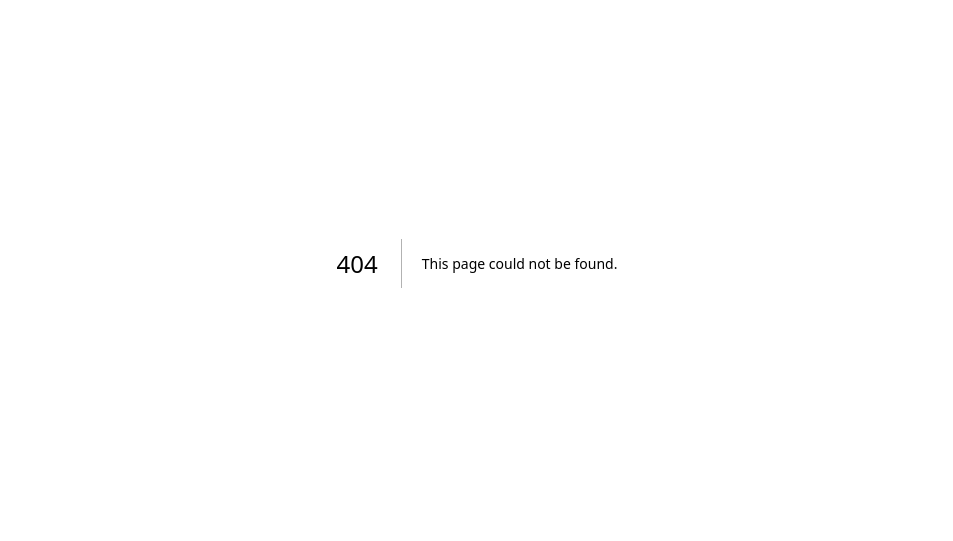
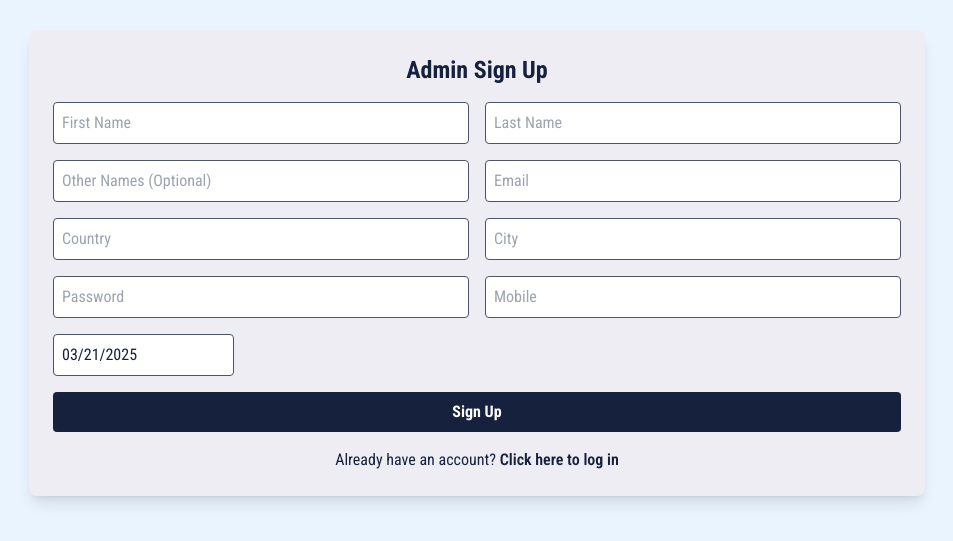
Before and after one commit to Priscilla-Odame/dv-fe, a Next.js app: page /auth/admin/register in a window 1280 px wide. Before the commit this address had no page. Shown: the part 137-678 px from the top of the page, without its empty margins (163-1116 px from the left). Built offline with nearby package versions, Linux system fonts and the light colour scheme; a web font is replaced by a local one.

Commit message:
update gitignore and make new path for register admin

```diff
--- /dev/null
+++ b/app/auth/admin/register/page.tsx
@@ -0,0 +1,173 @@
+"use client";
+import { registerAdminFxn } from "@/hooks/auth.hooks";
+import { SignUpFormData } from "@/types/iauth";
+import { Formik, Form, Field, ErrorMessage } from "formik";
+import { useState } from "react";
+import Link from "next/link";
+import DatePicker from "react-datepicker"; // Import react-datepicker
+import "react-datepicker/dist/react-datepicker.css"; // Import the CSS
+
+export default function SignUp() {
+  const initialValues = {
+    firstName: "",
+    lastName: "",
+    otherNames: "",
+    email: "",
+    country: "",
+    current_location: "",
+    password: "",
+    mobile: "",
+    birth_date: new Date(),
+  };
+
+  const [loading, setLoading] = useState(false);
+
+  const onSubmit = (values: SignUpFormData) => {
+    setLoading(true);
+    registerAdminFxn(values);
+    setTimeout(() => setLoading(false), 2000); // Simulate API delay
+  };
+
+  return (
+    <div className="flex items-center justify-center min-h-screen bg-[#e9f4fe] p-4">
+      <div className="w-full max-w-4xl bg-[#eeedf3] p-6 rounded-lg shadow-lg text-[#16213e]">
+        <h2 className="text-2xl font-bold text-center text-[#16213e] mb-4">
+          Admin Sign Up
+        </h2>
+        <Formik initialValues={initialValues} onSubmit={onSubmit}>
+          {({ isSubmitting, setFieldValue, values }) => (
+            <Form className="grid grid-cols-2 gap-4">
+              <div className="col-span-1">
+                <Field
+                  name="firstName"
+                  placeholder="First Name"
+                  className="w-full p-2 bg-white border border-gray-600 rounded text-[#16213e]"
+                />
+                <ErrorMessage
+                  name="firstName"
+                  component="p"
+                  className="text-red-400"
+                />
+              </div>
+
+              <div className="col-span-1">
+                <Field
+                  name="lastName"
+                  placeholder="Last Name"
+                  className="w-full p-2 bg-white border border-gray-600 rounded text-[#16213e]"
+                />
+                <ErrorMessage
+                  name="lastName"
+                  component="p"
+                  className="text-red-400"
+                />
+              </div>
+
+              <div className="col-span-1">
+                <Field
+                  name="otherNames"
+                  placeholder="Other Names (Optional)"
+                  className="w-full p-2 bg-white border border-gray-600 rounded text-[#16213e]"
+                />
+              </div>
+
+              <div className="col-span-1">
+                <Field
+                  type="email"
+                  name="email"
+                  placeholder="Email"
+                  className="w-full p-2 bg-white border border-gray-600 rounded text-[#16213e]"
+                />
+                <ErrorMessage
+                  name="email"
+                  component="p"
+                  className="text-red-400"
+                />
+              </div>
+
+              <div className="col-span-1">
+                <Field
+                  name="country"
+                  placeholder="Country"
+                  className="w-full p-2 bg-white border border-gray-600 rounded text-[#16213e]"
+                />
+              </div>
+
+              <div className="col-span-1">
+                <Field
+                  name="current_location"
+                  placeholder="City"
+                  className="w-full p-2 bg-white border border-gray-600 rounded text-[#16213e]"
+                />
+              </div>
+
+              <div className="col-span-1">
+                <Field
+                  type="password"
+                  name="password"
+                  placeholder="Password"
+                  className="w-full p-2 bg-white border border-gray-600 rounded text-[#16213e]"
+                />
+                <ErrorMessage
+                  name="password"
+                  component="p"
+                  className="text-red-400"
+                />
+              </div>
+
+              <div className="col-span-1">
+                <Field
+                  name="mobile"
+                  placeholder="Mobile"
+                  className="w-full p-2 bg-white border border-gray-600 rounded text-[#16213e]"
+                />
+              </div>
+              <div className="col-span-1">
+                <label htmlFor="birth_date" className="sr-only">
+                  Birth Date
+                </label>
+                <DatePicker
+                  selected={
+                    values.birth_date
+                      ? new Date(values.birth_date)
+                      : new Date(initialValues.birth_date)
+                  }
+                  onChange={(date: any) => setFieldValue("birth_date", date)}
+                  placeholderText="Date of Birth"
+                  className="w-full p-2 bg-white border border-gray-600 rounded text-[#16213e]"
+                  dateFormat="MM/dd/yyyy"
+                />
+                <ErrorMessage
+                  name="birth_date"
+                  component="p"
+                  className="text-red-400"
+                />
+              </div>
+
+              <div className="col-span-2">
+                <button
+                  type="submit"
+                  className="w-full p-2 bg-[#16213e] text-white font-bold rounded hover:bg-[#e9f4fe] hover:text-[#16213e]"
+                  disabled={isSubmitting}
+                >
+                  {isSubmitting ? "Signing Up..." : "Sign Up"}
+                </button>
+              </div>
+            </Form>
+          )}
+        </Formik>
+
+        {/* Login Link */}
+        <p className="mt-4 text-center text-[#16213e]">
+          Already have an account?{" "}
+          <Link
+            href="/auth/login"
+            className="text-[#16213e] font-semibold hover:underline"
+          >
+            Click here to log in
+          </Link>
+        </p>
+      </div>
+    </div>
+  );
+}
--- a/next.config.ts
+++ b/next.config.ts
@@ -9,8 +9,10 @@ const nextConfig: NextConfig = {
     // NEXT_PUBLIC_APP_URL: "https://7ae2-109-40-241-12.ngrok-free.app/api/",
     // NEXT_PUBLIC_APP_URL: "http://localhost:3000/api/",
     // NEXT_PUBLIC_CLIENT_URL: "http://localhost:3001/",
-    NEXT_PUBLIC_CLIENT_URL: "https://dv-fe.onrender.com/",
-    NEXT_PUBLIC_APP_URL: "https://dv-be.onrender.com/api/",
+    // NEXT_PUBLIC_CLIENT_URL: "https://dv-fe.onrender.com/",
+    // NEXT_PUBLIC_APP_URL: "https://dv-be.onrender.com/api/",
+    NEXT_PUBLIC_CLIENT_URL: "https://dvunlimitedgh.com/",
+    NEXT_PUBLIC_APP_URL: "https://api.dvunlimitedgh.com/api/",
   },
   images: {
     unoptimized: true,
```
Also changed, not shown: 1 other file (tests, documents, lock files or other folders).
